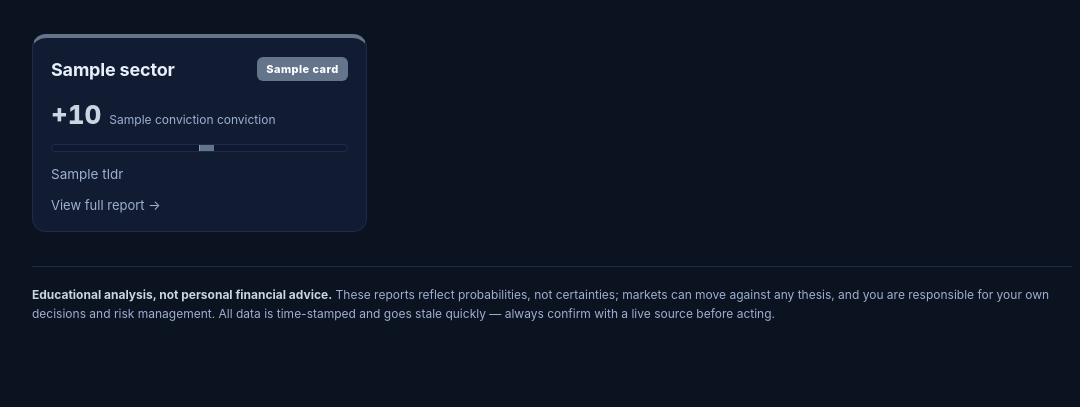
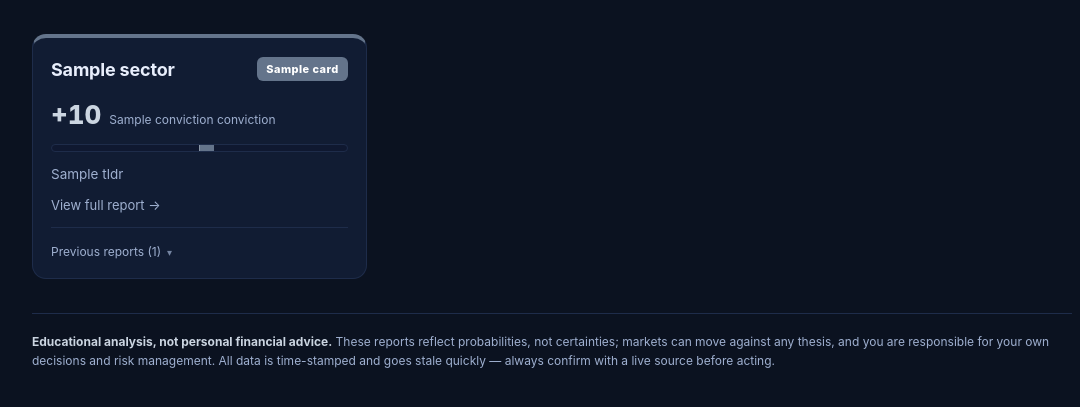
Before and after one commit to sulloa1212/tradeclub-sector-reports, a Python web app: template templates/hub.html.j2 in a window 1280 px wide. Shown: the part 274-681 px from the top of the page, without its empty margins (88-1168 px from the left). Run offline with Jinja, Linux system fonts and the light colour scheme; the template is opened without the code that fills it: most values are stand-ins (such as "Sample title", 1, 10 or a date in 2020).

Commit message:
Add per-card 'Previous reports' dropdown to the hub
Each sector card now has a compact, collapsible 'Previous reports' menu
listing the prior kept reports (date + signal badge), linking to each dated
page. Lives inside the existing card — no extra grid space, scales as sectors
are added. Card restructured to a div + inner main link so the dropdown's
links aren't nested in an anchor (valid HTML). Appears once history exists.

Co-Authored-By: Claude Opus 4.8 <noreply@anthropic.com>

```diff
--- a/build.py
+++ b/build.py
@@ -553,7 +553,11 @@ def build_hub(sectors: list):
         if not entries:
             continue
         latest = entries[0]
-        cards.append({"sector": sector, "slug": slug, **latest})
+        # history = the previously-kept reports (newest first), excluding the
+        # latest one the card already links to. Powers the per-card "Previous
+        # reports" dropdown on the hub.
+        cards.append({"sector": sector, "slug": slug, **latest,
+                      "history": entries[1:]})
 
     html = env.get_template("hub.html.j2").render(
         cards=cards, generated=now_stamp())
--- a/templates/hub.html.j2
+++ b/templates/hub.html.j2
@@ -58,9 +58,27 @@
   .meter .fill{position:absolute;top:0;bottom:0}
   .meter .fill.bull{background:var(--bull)} .meter .fill.bear{background:var(--bear)} .meter .fill.neut{background:var(--neut)}
 
+  .card-main{display:block;text-decoration:none;color:inherit}
   .tldr{font-size:13.5px;color:var(--muted);margin:0}
   .arrow{color:var(--muted);font-size:13px;margin-top:12px}
   .card:hover .arrow{color:var(--ink)}
+
+  /* Per-card "Previous reports" dropdown — compact, no extra grid space */
+  .card-hist{margin-top:12px;border-top:1px solid var(--line);padding-top:10px}
+  .card-hist>summary{cursor:pointer;list-style:none;font-size:12px;color:var(--muted);
+    display:inline-flex;align-items:center;gap:6px;user-select:none}
+  .card-hist>summary::-webkit-details-marker{display:none}
+  .card-hist>summary::after{content:"▾";font-size:10px;opacity:.7}
+  .card-hist[open]>summary{color:var(--ink)}
+  .card-hist[open]>summary::after{content:"▴"}
+  .card-hist ul{list-style:none;margin:10px 0 2px;padding:0;display:flex;flex-direction:column;gap:5px}
+  .card-hist li a{display:flex;align-items:center;justify-content:space-between;gap:10px;
+    text-decoration:none;color:var(--ink);font-size:12.5px;padding:6px 9px;border-radius:7px;
+    background:var(--panel-2);border:1px solid var(--line);
+    font-variant-numeric:tabular-nums;transition:border-color .12s ease}
+  .card-hist li a:hover{border-color:var(--muted)}
+  .hbadge{font-size:9px;font-weight:800;letter-spacing:.03em;padding:2px 6px;border-radius:4px;color:#fff;white-space:nowrap}
+  .hbadge.bull{background:var(--bull)} .hbadge.bear{background:var(--bear)} .hbadge.neut{background:var(--neut)}
 
   .empty{text-align:center;color:var(--muted);border:1px dashed var(--line);
     border-radius:14px;padding:40px 20px}
@@ -89,7 +107,8 @@
       {% set s = c.direction_score | int %}
       {# meter geometry: 0 sits at center (50%); positive fills right, negative fills left #}
       {% set half = (s | abs) / 2 %}
-      <a class="card {{ cls }}" href="/{{ c.slug }}/">
+      <div class="card {{ cls }}">
+        <a class="card-main" href="/{{ c.slug }}/">
           <div class="top">
             <h2>{{ c.sector }}</h2>
             <span class="badge {{ cls }}">{{ c.label }}</span>
@@ -105,6 +124,23 @@
           <p class="tldr">{{ c.tldr }}</p>
           <div class="arrow">View full report &rarr;</div>
         </a>
+        {% if c.history %}
+        <details class="card-hist">
+          <summary>Previous reports ({{ c.history | length }})</summary>
+          <ul>
+            {% for h in c.history %}
+            {% set hcls = 'bull' if h.label == 'BULLISH' else 'bear' if h.label == 'BEARISH' else 'neut' %}
+            <li>
+              <a href="/{{ c.slug }}/{{ h.date }}.html">
+                <span>{{ h.date }}</span>
+                <span class="hbadge {{ hcls }}">{{ h.label }}</span>
+              </a>
+            </li>
+            {% endfor %}
+          </ul>
+        </details>
+        {% endif %}
+      </div>
       {% endfor %}
     </main>
     {% else %}
```
Also changed, not shown: site/index.html (+39 -6 lines). Lines whose indentation alone changed are shown as unchanged.
